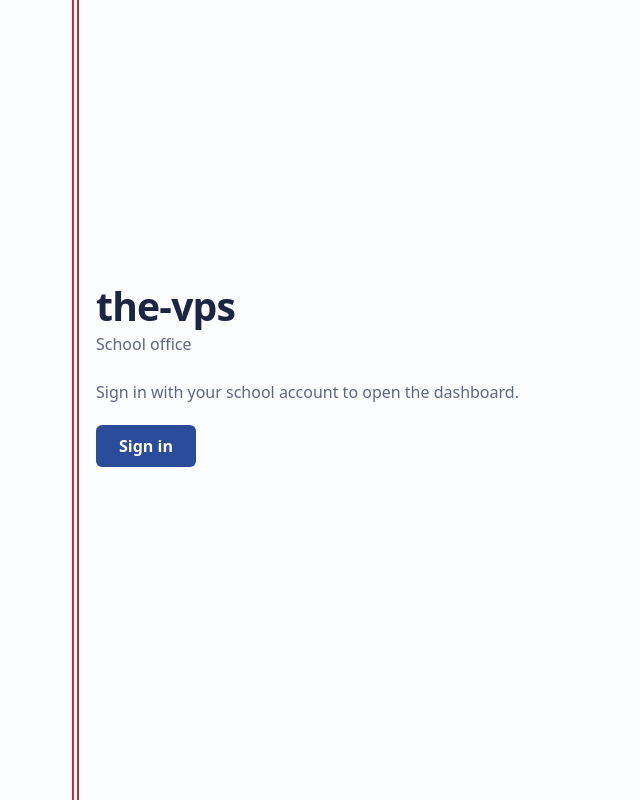
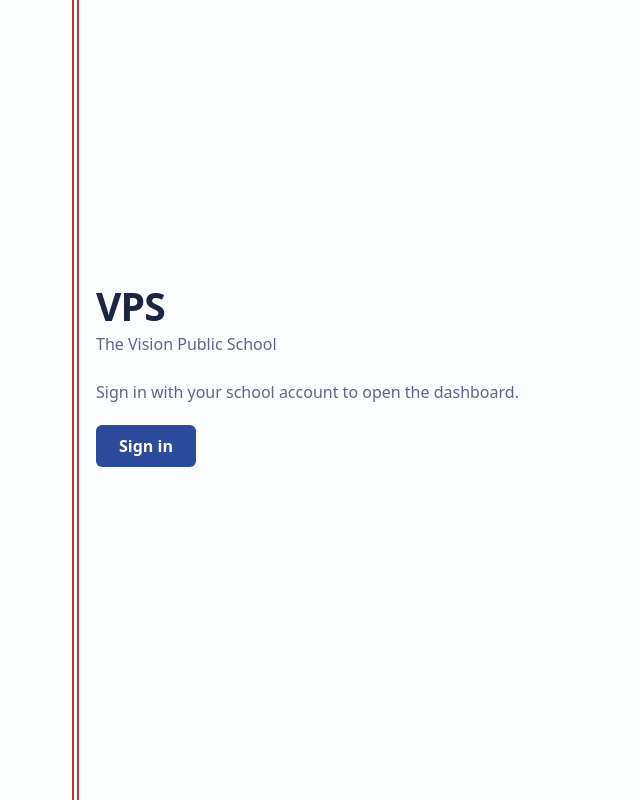
Before and after one commit to famashines/the-vps-admin-dashboard, a React (Vite) app: page / in a window 1280 px wide. Shown: the whole page, without its empty margins (0-640 px from the left). Built offline with nearby package versions, Linux system fonts and the light colour scheme; no server answers; a web font is replaced by a local one.

Commit message:
feat: show the school name on the sign-in page and in the tab title

```diff
--- a/index.html
+++ b/index.html
@@ -5,7 +5,7 @@
     <meta name="viewport" content="width=device-width, initial-scale=1" />
     <meta name="color-scheme" content="light" />
     <link rel="icon" href="data:," />
-    <title>the-vps</title>
+    <title>VPS - The Vision Public School</title>
   </head>
   <body>
     <div id="root"></div>
--- a/src/pages/SignIn.tsx
+++ b/src/pages/SignIn.tsx
@@ -8,9 +8,9 @@ function CopyPage({ children }: { children: ReactNode }) {
       <Stack gap="lg" align="flex-start" className="copy-content">
         <div>
           <Title order={1} className="copy-title">
-            the-vps
+            VPS
           </Title>
-          <Text className="lead">School office</Text>
+          <Text className="lead">The Vision Public School</Text>
         </div>
         {children}
       </Stack>
```
